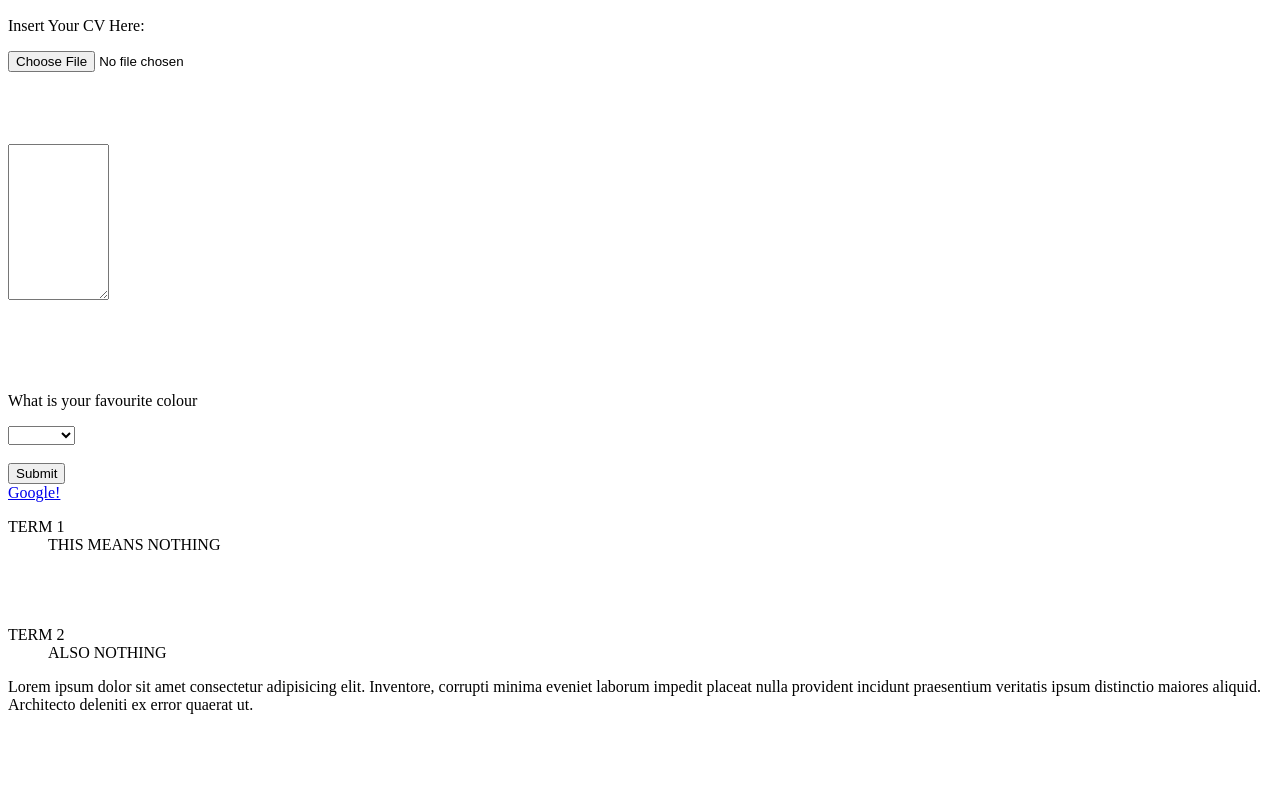
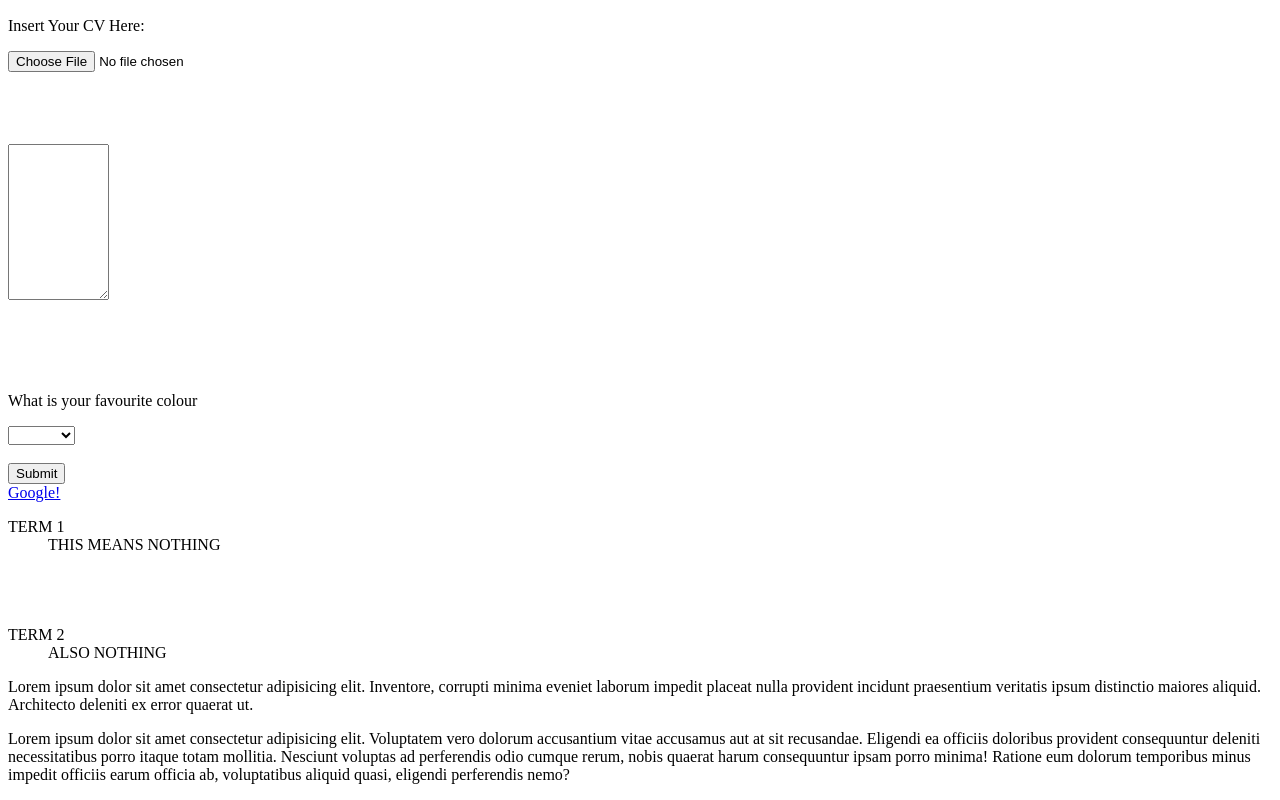
Before and after one commit to JamesManning23/Software-Devolpment-Bootcamp, a plain HTML site: page formstask2.html in a window 1280 px wide. Shown: the part 1284-2084 px from the top of the page. Before the commit the page ends 2014 px from the top, so only its background shows below. Drawn offline with Linux system fonts and the light colour scheme.

Commit message:
example
added lorem for example branch

```diff
--- a/formstask2.html
+++ b/formstask2.html
@@ -219,6 +219,14 @@
         error quaerat ut.</p>
 
 
+    <p>Lorem ipsum dolor sit amet consectetur adipisicing elit. Voluptatem vero dolorum accusantium vitae accusamus aut
+        at sit recusandae. Eligendi ea officiis doloribus provident consequuntur deleniti necessitatibus porro itaque
+        totam mollitia.
+        Nesciunt voluptas ad perferendis odio cumque rerum, nobis quaerat harum consequuntur ipsam porro minima! Ratione
+        eum dolorum temporibus minus impedit officiis earum officia ab, voluptatibus aliquid quasi, eligendi perferendis
+        nemo?</p>
+
+
 
 
 
```
